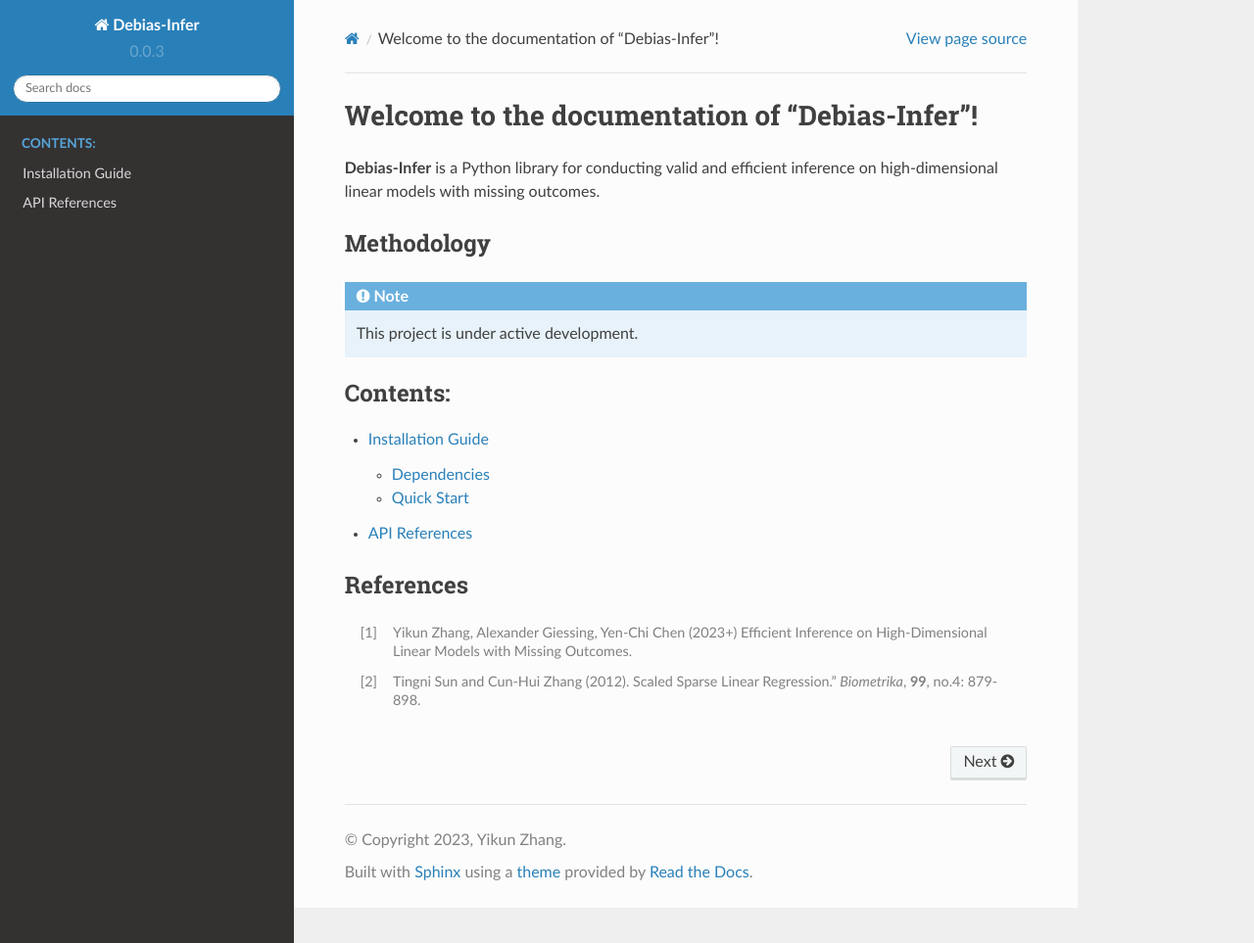
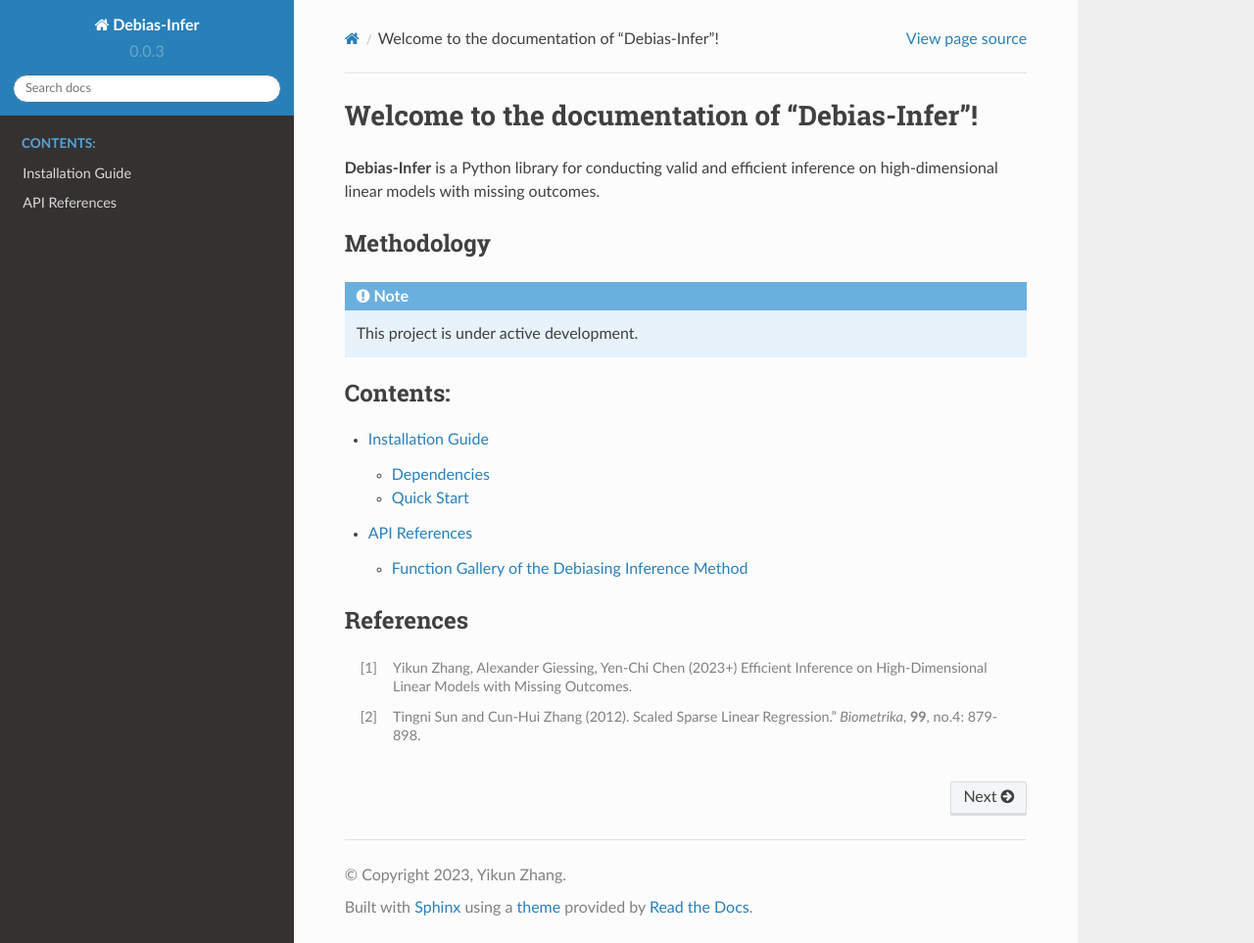
Before and after one commit to zhangyk8/Debias-Infer, a Sphinx documentation site: the page built from docs/source/index.rst, in a window 1280 px wide and 963 px high. Shown: the whole window at 98% size. Built offline with Sphinx 7.4.7 and the Read the Docs theme 2.0.0, drawn with Linux system fonts in a browser that asks for light colours.

Commit message:
Add files via upload

```diff
--- a/docs/source/api_reference.rst
+++ b/docs/source/api_reference.rst
@@ -1,5 +1,9 @@
 API References
 ======
+
+
+Function Gallery of the Debiasing Inference Method
+----------------------------------
 
 .. automodule:: debiasing.debias_prog
     :members:
```
